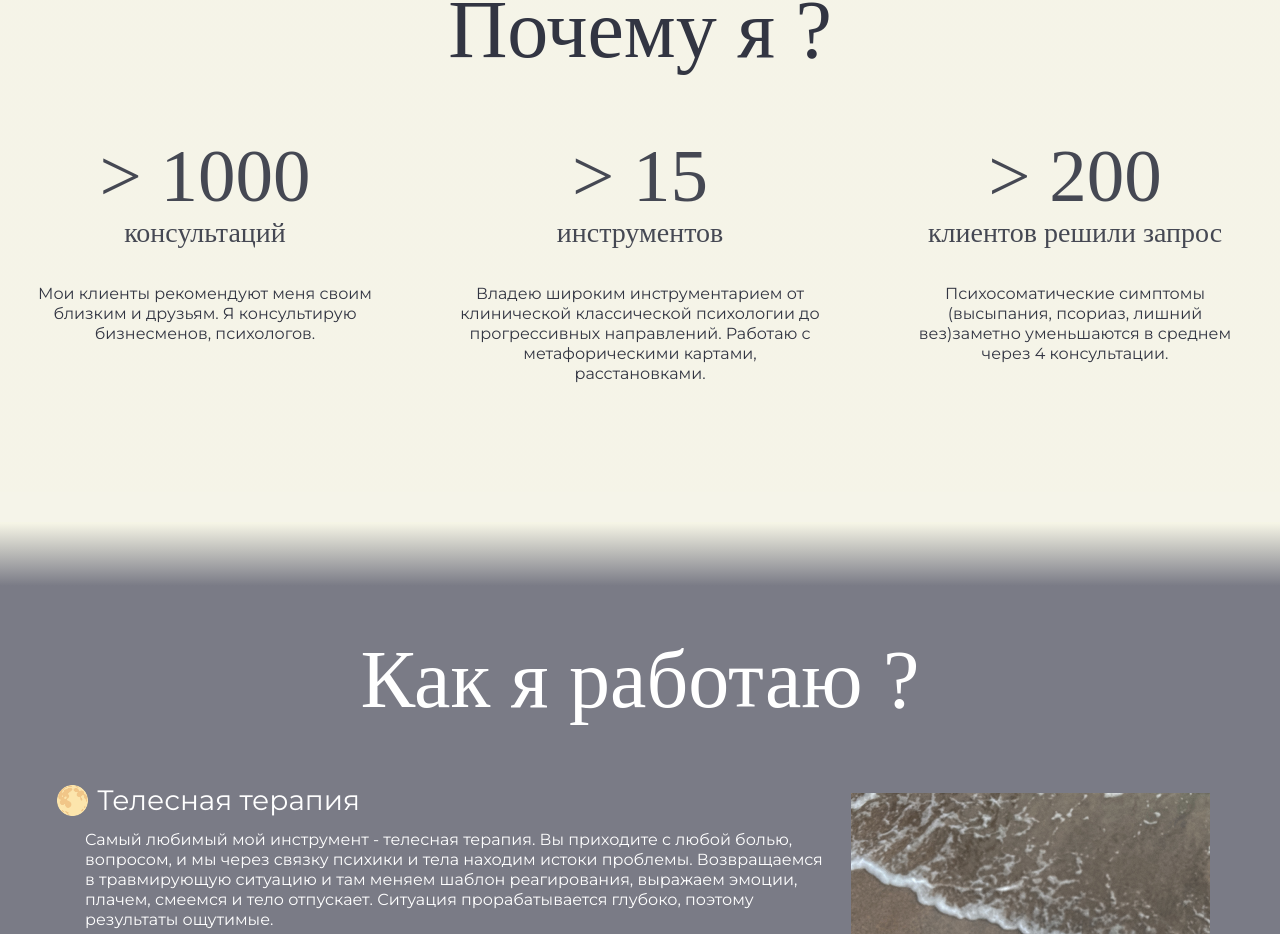
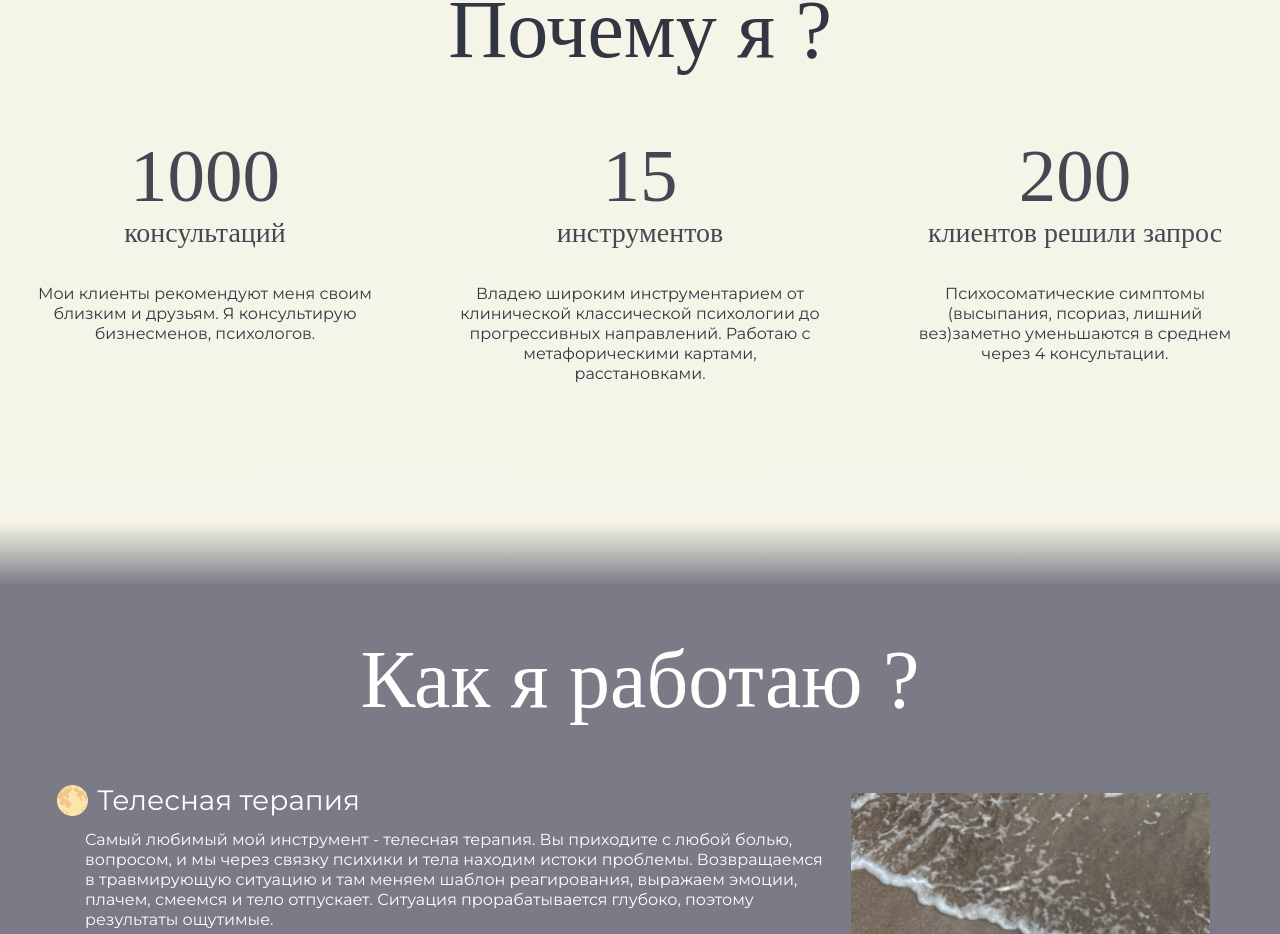
Before and after one commit to maryeloian7/psychologist_react, a React (Create React App) app: page / in a window 1280 px wide. Shown: the part 2068-3002 px from the top of the page. Built offline with nearby package versions, Linux system fonts and the light colour scheme; a web font is replaced by a local one.

Commit message:
Feat: implementation of an animated counter

```diff
--- a/package.json
+++ b/package.json
@@ -4,6 +4,7 @@
   "private": true,
   "dependencies": {
     "@emailjs/browser": "^3.10.0",
+    "@react-spring/web": "^9.7.3",
     "@testing-library/jest-dom": "^5.16.5",
     "@testing-library/react": "^13.4.0",
     "@testing-library/user-event": "^13.5.0",
--- a/src/components/whyMe/WhyMe.js
+++ b/src/components/whyMe/WhyMe.js
@@ -1,6 +1,36 @@
+import React, { useState, useEffect } from 'react';
+import { useSpring, animated } from '@react-spring/web';
+
 import './WhyMe.css'
 
 const WhyMe = () => {
+
+    const [number, setNumber] = useState(1);
+
+    const props = useSpring({
+        number,
+        from: { number: 1 },
+        to: async (next) => {
+          for (let i = 1000; i <= 1000; i++) {
+            await next({ number: i });
+          }
+        },
+        config: { duration: 2000 }, // Уменьшаем продолжительность анимации
+      });
+
+  useEffect(() => {
+    const timer = setInterval(() => {
+      if (number < 1000) {
+        setNumber(number + 1);
+      }
+    }, 10); // Уменьшаем интервал для более быстрой анимации
+
+    return () => {
+      clearInterval(timer);
+    };
+  }, [number]);
+
+
     return(
         <div  className="why_me">
         <div className="why_me_inform _container">
@@ -9,7 +39,7 @@ const WhyMe = () => {
             </h2>
             <div className="why_me_bloc">
                 <div className="why_me_numbers">
-                    <div className="why_me_num">> 1000</div>
+                    <div className="why_me_num"><animated.span>{props.number.interpolate((val) => Math.floor(val))}</animated.span></div>
                     <p className="why_me_kind">консультаций</p>
                     <p className="why_me_text">
                         Мои клиенты
@@ -18,7 +48,7 @@ const WhyMe = () => {
                     </p>
                 </div>
                 <div className="why_me_numbers">
-                    <div className="why_me_num">> 15</div>
+                    <div className="why_me_num"> 15</div>
                     <p className="why_me_kind">инструментов</p>
                     <p className="why_me_text">
                         Владею широким инструментарием
@@ -28,7 +58,7 @@ const WhyMe = () => {
                     </p>
                 </div>
                 <div className="why_me_numbers">
-                    <div className="why_me_num">> 200</div>
+                    <div className="why_me_num"> 200</div>
                     <p className="why_me_kind">клиентов решили запрос</p>
                     <p className="why_me_text">
                         Психосоматические симптомы (высыпания, псориаз, лишний вез)заметно уменьшаются в среднем через 4 консультации.
```
Also changed, not shown: 1 other file (tests, documents, lock files or other folders).
